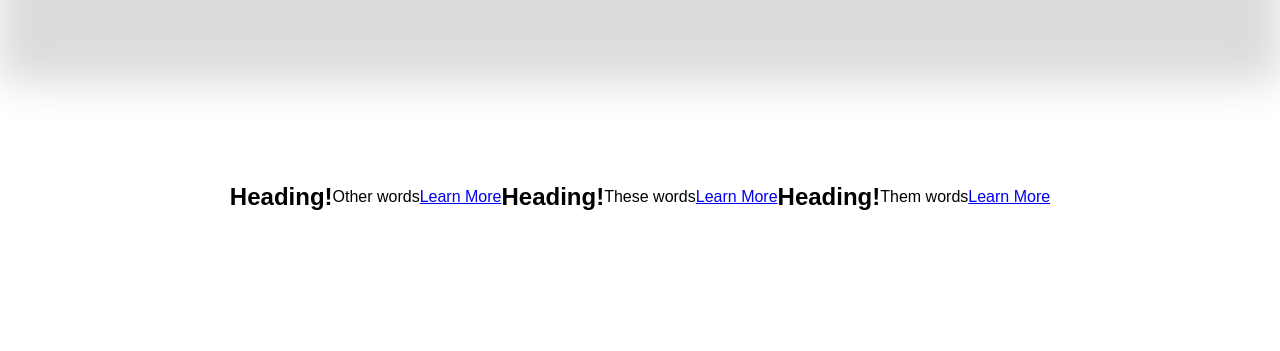
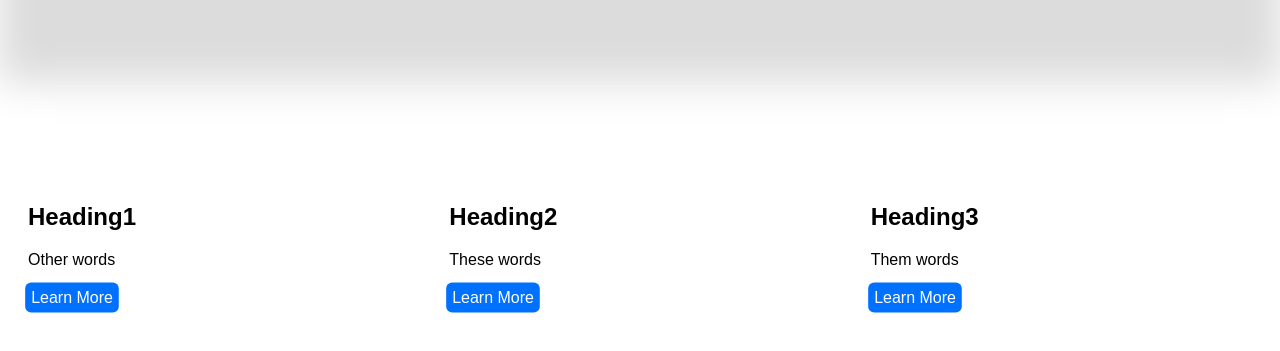
Before and after one commit to Ibrahimm08/Module-1, a plain HTML site: page index.html in a window 1280 px wide. Shown: the part 213-564 px from the top of the page. Drawn offline with Linux system fonts and the light colour scheme.

Commit message:
classes and div for css

```diff
--- a/index.html
+++ b/index.html
@@ -26,17 +26,25 @@
     </div>
 
     <Div class="Headings">
-        <h2>Heading!</h2>
-        <p>Other words</p>
-        <a href="index.html">Learn More</a>
 
-        <h2>Heading!</h2>
-        <p>These words</p>
-        <a href="index.html">Learn More</a>
+        <div class="Heading1">
+            <h2>Heading1</h2>
+            <p>Other words</p>
+            <button href="index.html">Learn More</button>
+        </div>
 
-        <h2>Heading!</h2>
-        <p>Them words</p>
-        <a href="index.html">Learn More</a>
+        <div class="Heading2">
+            <h2>Heading2</h2>
+            <p>These words</p>
+            <button href="index.html">Learn More</button>
+        </div>
+
+        <div class="Heading3">
+            <h2>Heading3</h2>
+            <p>Them words</p>
+            <button href="index.html">Learn More</button>
+        </div>
+
     </Div>
 
 </body>
```
